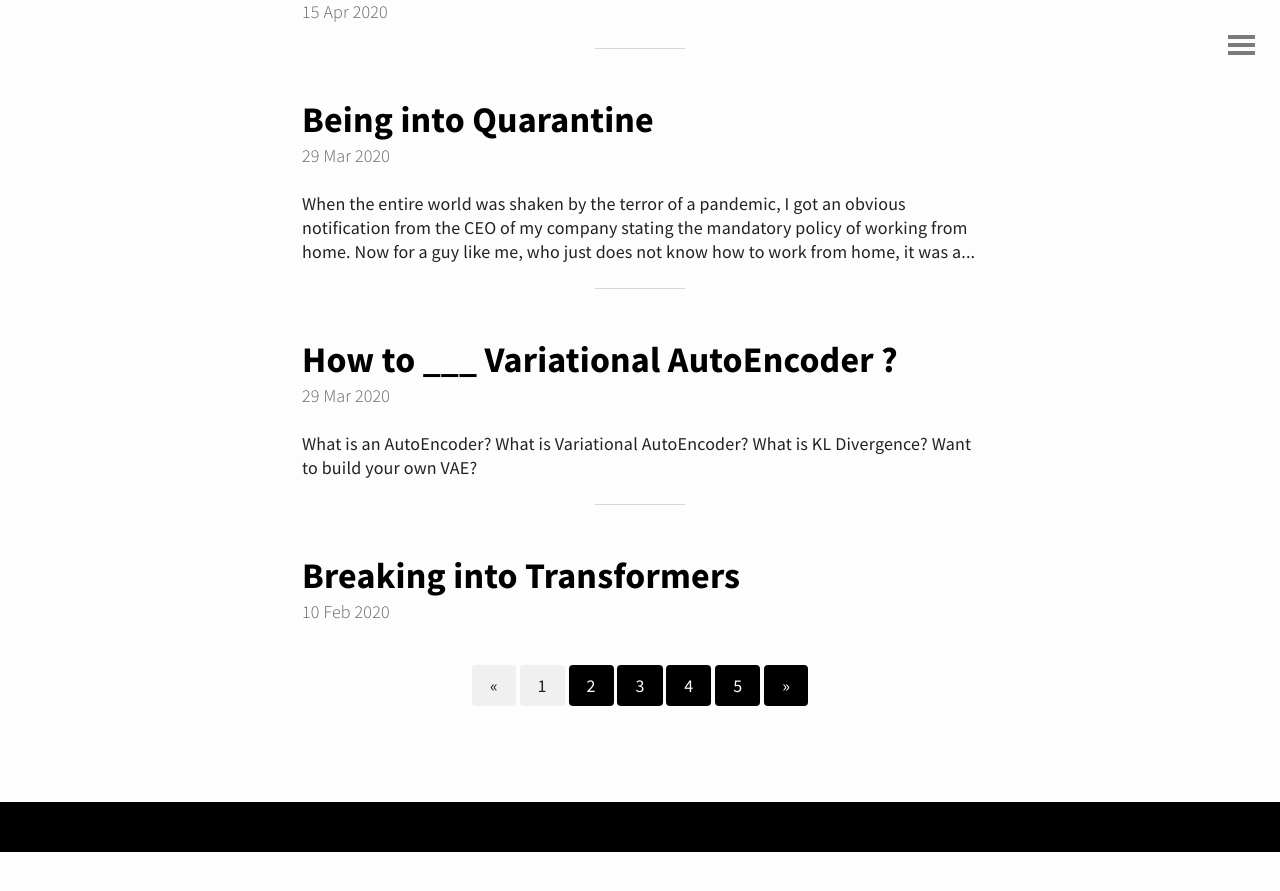
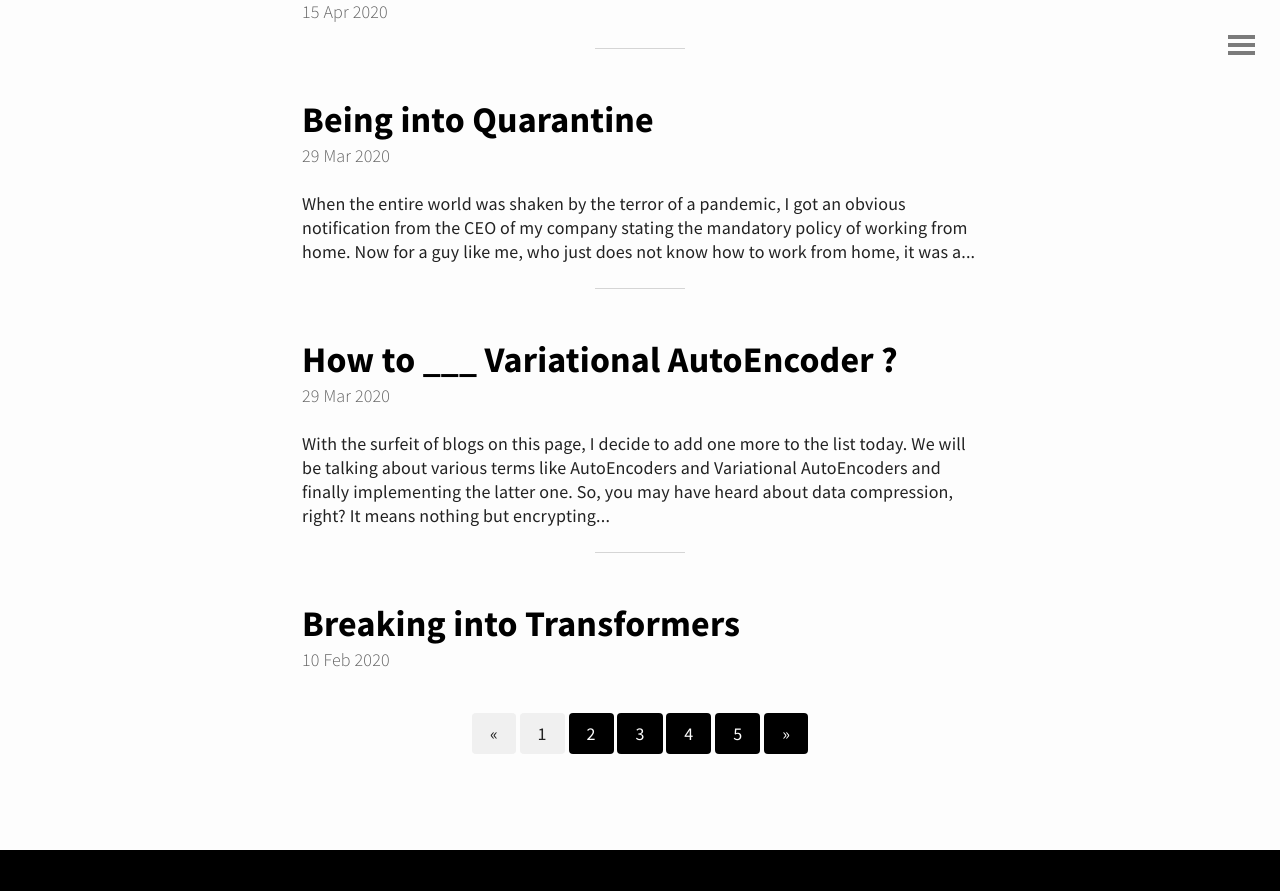
Before and after one commit to spraphul/blog, a Jekyll site: the page built from index.html, in a window 1280 px wide and 900 px high, scrolled down 1103 px. Shown: the top 891 px of the window. Built offline with Jekyll 4.4.1, drawn with Linux system fonts in a browser that asks for light colours; the list of posts is cut into pages by our own code; before the commit the page ends 1955 px from its top, so only the background shows below that.

Commit message:
Update 2020-03-29-VAE.md

```diff
--- a/_posts/2020-03-29-VAE.md
+++ b/_posts/2020-03-29-VAE.md
@@ -2,9 +2,17 @@
 title: How to ___  Variational AutoEncoder ?
 ---
 
+With the surfeit of blogs on this page, I decide to add one more to the list today. We will be talking about various terms like AutoEncoders and Variational AutoEncoders and finally implementing the latter one. So, you may have heard about data compression, right? It means nothing but encrypting the data in some form which consumes less memory and is capable to restore almost everything when required. Can we do it through machine learning? Obviously, we can and here comes the time when we discuss about autoencoders. So, let us kick in with the new blog.
+
 ![sjd](https://fastforwardlabs.github.io/blog-images/miriam/imgs_code/vae.4.png)
 
 #### What is an AutoEncoder?
+
+So AutoEncoder is a type of neural network which is used to encode the data into a less-dimensional representation(in other words compress the data). It is an unsupervised algorithm in which we take the data, encode into a feature vector of lesser dimension and then try to regenerate the data from the compressed feature vector. So the encoding part of the network is called an Encoder, and the decoding part is called a Decoder which makes it an Encoder-Decoder architecture and since it regenerates the same input, it is named as AutoEncoder. Below is the diagram for an autoencoder.
+
+![wskdj](https://lilianweng.github.io/lil-log/assets/images/autoencoder-architecture.png)
+
+The encoder and the decoder part can be anything like feedforward neural network, a convolutional network or a stack of LSTMs or GRUs based on our use case.
 
 
 #### What is Variational AutoEncoder?
```
